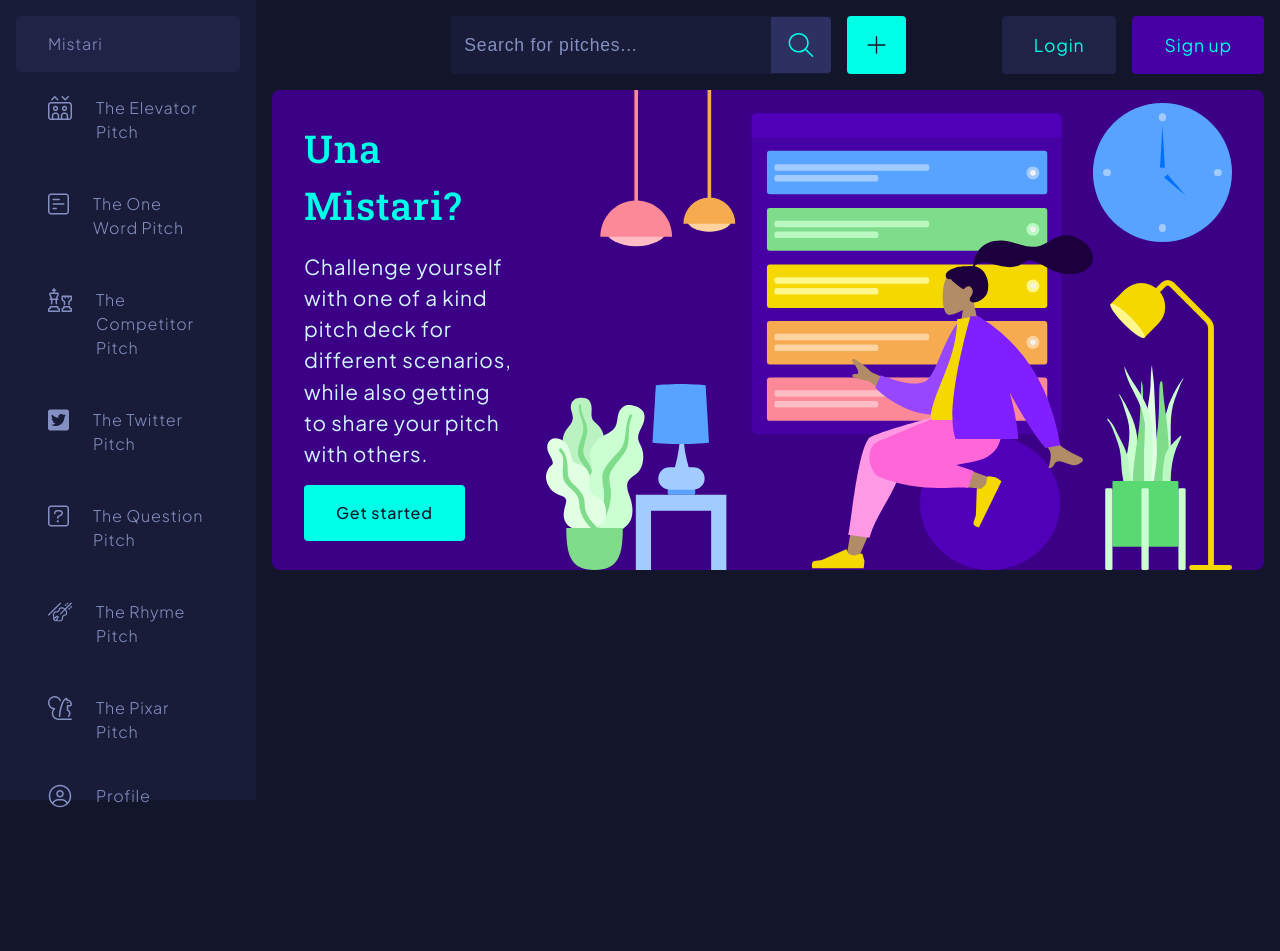
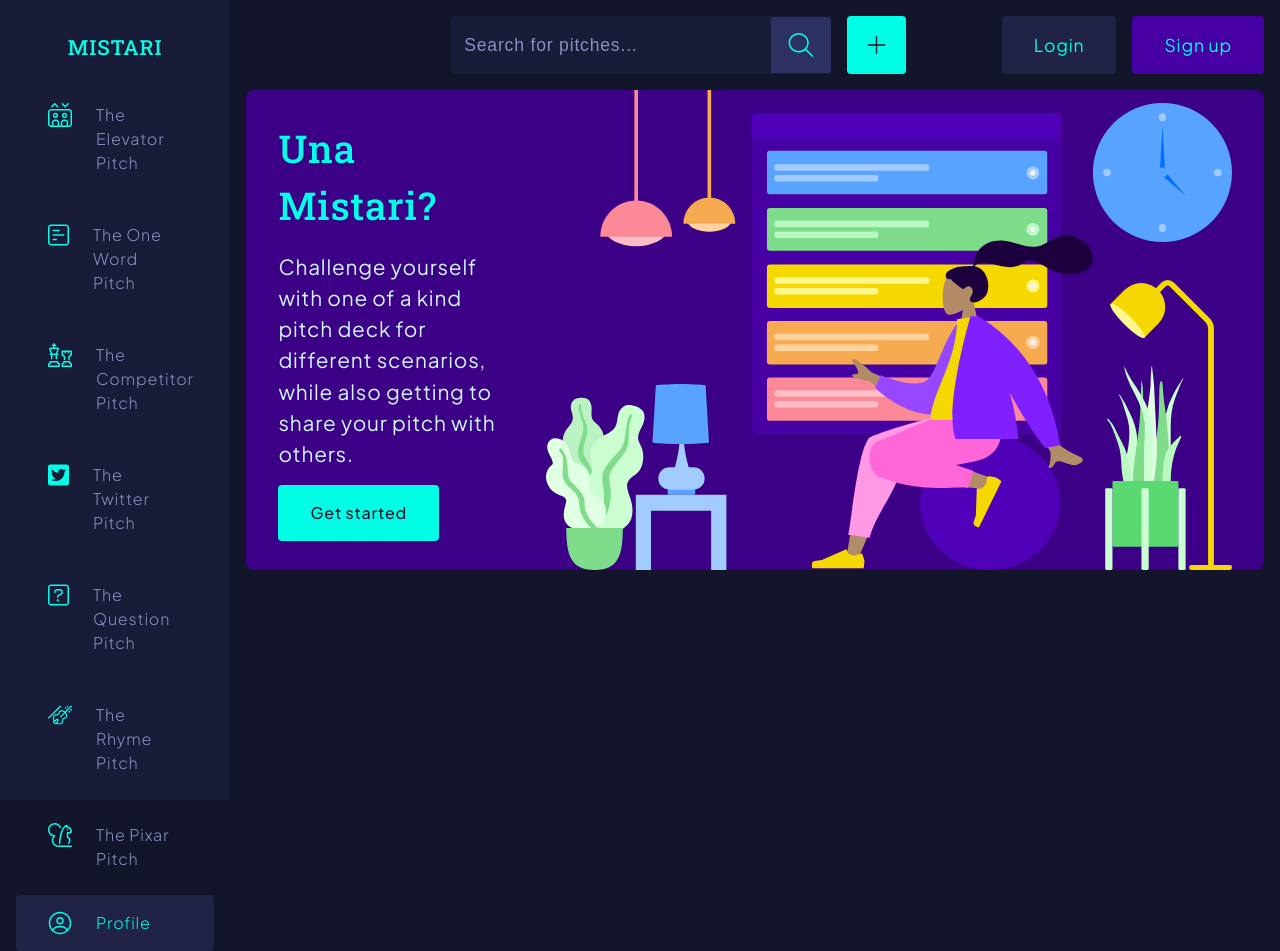
Before and after one commit to devmiano/mistari, a Flask app: page / in a window 1280 px wide. Before the commit the page ends 808 px from the top, so only its background shows below. Run offline with Flask 2, Linux system fonts and the light colour scheme.

Commit message:
rectified sidebar styling

```diff
--- a/app/assets/sass/global.scss
+++ b/app/assets/sass/global.scss
@@ -15,7 +15,6 @@
 
 @mixin link {
   padding: 1rem 2rem;
-  color: $text-light;
   font-weight: 300;
   font-family: $plus;
   text-decoration: none;
@@ -31,7 +30,7 @@
   .sidebar {
     @include col;
     top: 0;
-    width: 20%;
+    width: 18%;
     z-index: 100;
     height: 100vh;
     padding: 1rem;
@@ -43,8 +42,15 @@
     .nav-brand {
       @include link;
       width: 100%;
+      color: $primary;
+      font-weight: 500;
+      font-size: 1.3rem;
+      font-family: $roboto;
+      text-transform: uppercase;
+      text-align: center;
 
       &:hover {
+        color: $primary;
         border-radius: 0.25rem;
         background-color: $text-dark;
       }
@@ -57,8 +63,10 @@
         @include link;
         width: 100%;
         margin: 0.5rem 0;
+        color: $text-light;
 
         &:hover {
+          color: $primary;
           border-radius: 0.25rem;
           background-color: $text-dark;
         }
@@ -76,8 +84,10 @@
       @include row;
       @include link;
       width: 100%;
+      color: $text-light;
 
       &:hover {
+        color: $primary;
         border-radius: 0.25rem;
         background-color: $text-dark;
       }
@@ -94,7 +104,7 @@
 
   .container {
     @include col;
-    width: 80%;
+    width: 82%;
     padding: 1rem;
     overflow: auto;
     color: $text-light;
@@ -146,6 +156,7 @@
 }
 
 .active {
+  color: $primary !important;
   border-radius: 0.25rem;
   background-color: $text-dark;
 }
--- a/app/assets/styles/global.css
+++ b/app/assets/styles/global.css
@@ -70,19 +70,19 @@
         ::-webkit-scrollbar-thumb:hover {
           background: #00ffe7; }
 
-          @media -sass-debug-info{filename{font-family:file\:\/\/\/home\/devmiano\/builds\/moringa\/mistari\/app\/assets\/sass\/global\.scss}line{font-family:\0000325}}
+          @media -sass-debug-info{filename{font-family:file\:\/\/\/home\/devmiano\/builds\/moringa\/mistari\/app\/assets\/sass\/global\.scss}line{font-family:\0000324}}
           .app {
             width: 100%;
             margin: 0 auto;
             display: flex;
             flex-direction: row; }
-            @media -sass-debug-info{filename{font-family:file\:\/\/\/home\/devmiano\/builds\/moringa\/mistari\/app\/assets\/sass\/global\.scss}line{font-family:\0000330}}
+            @media -sass-debug-info{filename{font-family:file\:\/\/\/home\/devmiano\/builds\/moringa\/mistari\/app\/assets\/sass\/global\.scss}line{font-family:\0000329}}
             .app .sidebar {
               display: flex;
               align-items: center;
               flex-direction: column;
               top: 0;
-              width: 20%;
+              width: 18%;
               z-index: 100;
               height: 100vh;
               padding: 1rem;
@@ -90,80 +90,88 @@
               align-items: center;
               justify-content: space-between;
               background-color: #191c38; }
-              @media -sass-debug-info{filename{font-family:file\:\/\/\/home\/devmiano\/builds\/moringa\/mistari\/app\/assets\/sass\/global\.scss}line{font-family:\0000341}}
+              @media -sass-debug-info{filename{font-family:file\:\/\/\/home\/devmiano\/builds\/moringa\/mistari\/app\/assets\/sass\/global\.scss}line{font-family:\0000340}}
               .app .sidebar .nav-brand {
                 padding: 1rem 2rem;
-                color: #8490c2;
                 font-weight: 300;
                 font-family: 'Plus Jakarta Sans', sans-serif;
                 text-decoration: none;
                 letter-spacing: 0.05rem;
-                width: 100%; }
-                @media -sass-debug-info{filename{font-family:file\:\/\/\/home\/devmiano\/builds\/moringa\/mistari\/app\/assets\/sass\/global\.scss}line{font-family:\0000344}}
+                width: 100%;
+                color: #00ffe7;
+                font-weight: 500;
+                font-size: 1.3rem;
+                font-family: 'Roboto Slab', serif;
+                text-transform: uppercase;
+                text-align: center; }
+                @media -sass-debug-info{filename{font-family:file\:\/\/\/home\/devmiano\/builds\/moringa\/mistari\/app\/assets\/sass\/global\.scss}line{font-family:\0000349}}
                 .app .sidebar .nav-brand:hover {
+                  color: #00ffe7;
                   border-radius: 0.25rem;
                   background-color: #202346; }
-              @media -sass-debug-info{filename{font-family:file\:\/\/\/home\/devmiano\/builds\/moringa\/mistari\/app\/assets\/sass\/global\.scss}line{font-family:\0000350}}
+              @media -sass-debug-info{filename{font-family:file\:\/\/\/home\/devmiano\/builds\/moringa\/mistari\/app\/assets\/sass\/global\.scss}line{font-family:\0000356}}
               .app .sidebar .navbar {
                 display: flex;
                 align-items: center;
                 flex-direction: column;
                 width: 100%; }
-                @media -sass-debug-info{filename{font-family:file\:\/\/\/home\/devmiano\/builds\/moringa\/mistari\/app\/assets\/sass\/global\.scss}line{font-family:\0000352}}
+                @media -sass-debug-info{filename{font-family:file\:\/\/\/home\/devmiano\/builds\/moringa\/mistari\/app\/assets\/sass\/global\.scss}line{font-family:\0000358}}
                 .app .sidebar .navbar .nav-link {
                   display: flex;
                   flex-direction: row;
                   padding: 1rem 2rem;
-                  color: #8490c2;
                   font-weight: 300;
                   font-family: 'Plus Jakarta Sans', sans-serif;
                   text-decoration: none;
                   letter-spacing: 0.05rem;
                   width: 100%;
-                  margin: 0.5rem 0; }
-                  @media -sass-debug-info{filename{font-family:file\:\/\/\/home\/devmiano\/builds\/moringa\/mistari\/app\/assets\/sass\/global\.scss}line{font-family:\0000357}}
+                  margin: 0.5rem 0;
+                  color: #8490c2; }
+                  @media -sass-debug-info{filename{font-family:file\:\/\/\/home\/devmiano\/builds\/moringa\/mistari\/app\/assets\/sass\/global\.scss}line{font-family:\0000364}}
                   .app .sidebar .navbar .nav-link:hover {
+                    color: #00ffe7;
                     border-radius: 0.25rem;
                     background-color: #202346; }
-                    @media -sass-debug-info{filename{font-family:file\:\/\/\/home\/devmiano\/builds\/moringa\/mistari\/app\/assets\/sass\/global\.scss}line{font-family:\0000362}}
+                    @media -sass-debug-info{filename{font-family:file\:\/\/\/home\/devmiano\/builds\/moringa\/mistari\/app\/assets\/sass\/global\.scss}line{font-family:\0000370}}
                     .app .sidebar .navbar .nav-link .nav-icon {
                       width: 1.5rem;
                       height: 1.5rem; }
-                      @media -sass-debug-info{filename{font-family:file\:\/\/\/home\/devmiano\/builds\/moringa\/mistari\/app\/assets\/sass\/global\.scss}line{font-family:\0000366}}
+                      @media -sass-debug-info{filename{font-family:file\:\/\/\/home\/devmiano\/builds\/moringa\/mistari\/app\/assets\/sass\/global\.scss}line{font-family:\0000374}}
                       .app .sidebar .navbar .nav-link .nav-text {
                         margin-left: 1.5rem; }
-              @media -sass-debug-info{filename{font-family:file\:\/\/\/home\/devmiano\/builds\/moringa\/mistari\/app\/assets\/sass\/global\.scss}line{font-family:\0000373}}
+              @media -sass-debug-info{filename{font-family:file\:\/\/\/home\/devmiano\/builds\/moringa\/mistari\/app\/assets\/sass\/global\.scss}line{font-family:\0000381}}
               .app .sidebar .nav-cta {
                 display: flex;
                 flex-direction: row;
                 padding: 1rem 2rem;
-                color: #8490c2;
                 font-weight: 300;
                 font-family: 'Plus Jakarta Sans', sans-serif;
                 text-decoration: none;
                 letter-spacing: 0.05rem;
-                width: 100%; }
-                @media -sass-debug-info{filename{font-family:file\:\/\/\/home\/devmiano\/builds\/moringa\/mistari\/app\/assets\/sass\/global\.scss}line{font-family:\0000377}}
+                width: 100%;
+                color: #8490c2; }
+                @media -sass-debug-info{filename{font-family:file\:\/\/\/home\/devmiano\/builds\/moringa\/mistari\/app\/assets\/sass\/global\.scss}line{font-family:\0000386}}
                 .app .sidebar .nav-cta:hover {
+                  color: #00ffe7;
                   border-radius: 0.25rem;
                   background-color: #202346; }
-                  @media -sass-debug-info{filename{font-family:file\:\/\/\/home\/devmiano\/builds\/moringa\/mistari\/app\/assets\/sass\/global\.scss}line{font-family:\0000382}}
+                  @media -sass-debug-info{filename{font-family:file\:\/\/\/home\/devmiano\/builds\/moringa\/mistari\/app\/assets\/sass\/global\.scss}line{font-family:\0000392}}
                   .app .sidebar .nav-cta .nav-icon {
                     width: 1.5rem;
                     height: 1.5rem; }
-                    @media -sass-debug-info{filename{font-family:file\:\/\/\/home\/devmiano\/builds\/moringa\/mistari\/app\/assets\/sass\/global\.scss}line{font-family:\0000386}}
+                    @media -sass-debug-info{filename{font-family:file\:\/\/\/home\/devmiano\/builds\/moringa\/mistari\/app\/assets\/sass\/global\.scss}line{font-family:\0000396}}
                     .app .sidebar .nav-cta .nav-text {
                       margin-left: 1.5rem; }
-            @media -sass-debug-info{filename{font-family:file\:\/\/\/home\/devmiano\/builds\/moringa\/mistari\/app\/assets\/sass\/global\.scss}line{font-family:\0000394}}
+            @media -sass-debug-info{filename{font-family:file\:\/\/\/home\/devmiano\/builds\/moringa\/mistari\/app\/assets\/sass\/global\.scss}line{font-family:\00003104}}
             .app .container {
               display: flex;
               align-items: center;
               flex-direction: column;
-              width: 80%;
+              width: 82%;
               padding: 1rem;
               overflow: auto;
               color: #8490c2; }
-              @media -sass-debug-info{filename{font-family:file\:\/\/\/home\/devmiano\/builds\/moringa\/mistari\/app\/assets\/sass\/global\.scss}line{font-family:\00003100}}
+              @media -sass-debug-info{filename{font-family:file\:\/\/\/home\/devmiano\/builds\/moringa\/mistari\/app\/assets\/sass\/global\.scss}line{font-family:\00003110}}
               .app .container .hero {
                 display: flex;
                 flex-direction: row;
@@ -173,7 +181,7 @@
                 justify-content: space-between;
                 background-color: #3b0086;
                 border-radius: 0.5rem; }
-                @media -sass-debug-info{filename{font-family:file\:\/\/\/home\/devmiano\/builds\/moringa\/mistari\/app\/assets\/sass\/global\.scss}line{font-family:\00003108}}
+                @media -sass-debug-info{filename{font-family:file\:\/\/\/home\/devmiano\/builds\/moringa\/mistari\/app\/assets\/sass\/global\.scss}line{font-family:\00003118}}
                 .app .container .hero .hero-content {
                   display: flex;
                   align-items: center;
@@ -181,14 +189,14 @@
                   height: auto;
                   padding: 2rem;
                   align-items: flex-start; }
-                  @media -sass-debug-info{filename{font-family:file\:\/\/\/home\/devmiano\/builds\/moringa\/mistari\/app\/assets\/sass\/global\.scss}line{font-family:\00003113}}
+                  @media -sass-debug-info{filename{font-family:file\:\/\/\/home\/devmiano\/builds\/moringa\/mistari\/app\/assets\/sass\/global\.scss}line{font-family:\00003123}}
                   .app .container .hero .hero-content .hero-title {
                     color: #00ffe7;
                     font-weight: 500;
                     font-size: 2.4rem;
                     font-family: 'Roboto Slab', serif;
                     letter-spacing: 0.05rem; }
-                    @media -sass-debug-info{filename{font-family:file\:\/\/\/home\/devmiano\/builds\/moringa\/mistari\/app\/assets\/sass\/global\.scss}line{font-family:\00003120}}
+                    @media -sass-debug-info{filename{font-family:file\:\/\/\/home\/devmiano\/builds\/moringa\/mistari\/app\/assets\/sass\/global\.scss}line{font-family:\00003130}}
                     .app .container .hero .hero-content .hero-text {
                       color: #d1f5ff;
                       margin: 1rem 0;
@@ -196,10 +204,9 @@
                       font-size: 1.3rem;
                       font-family: 'Plus Jakarta Sans', sans-serif;
                       letter-spacing: 0.05rem; }
-                      @media -sass-debug-info{filename{font-family:file\:\/\/\/home\/devmiano\/builds\/moringa\/mistari\/app\/assets\/sass\/global\.scss}line{font-family:\00003128}}
+                      @media -sass-debug-info{filename{font-family:file\:\/\/\/home\/devmiano\/builds\/moringa\/mistari\/app\/assets\/sass\/global\.scss}line{font-family:\00003138}}
                       .app .container .hero .hero-content .hero-cta {
                         padding: 1rem 2rem;
-                        color: #8490c2;
                         font-weight: 300;
                         font-family: 'Plus Jakarta Sans', sans-serif;
                         text-decoration: none;
@@ -208,17 +215,18 @@
                         font-weight: 500;
                         border-radius: 0.25rem;
                         background-color: #00ffe7; }
-                @media -sass-debug-info{filename{font-family:file\:\/\/\/home\/devmiano\/builds\/moringa\/mistari\/app\/assets\/sass\/global\.scss}line{font-family:\00003137}}
+                @media -sass-debug-info{filename{font-family:file\:\/\/\/home\/devmiano\/builds\/moringa\/mistari\/app\/assets\/sass\/global\.scss}line{font-family:\00003147}}
                 .app .container .hero .hero-image {
                   margin-right: 2rem;
                   height: 30rem; }
 
-  @media -sass-debug-info{filename{font-family:file\:\/\/\/home\/devmiano\/builds\/moringa\/mistari\/app\/assets\/sass\/global\.scss}line{font-family:\00003148}}
+  @media -sass-debug-info{filename{font-family:file\:\/\/\/home\/devmiano\/builds\/moringa\/mistari\/app\/assets\/sass\/global\.scss}line{font-family:\00003158}}
   .active {
+    color: #00ffe7 !important;
     border-radius: 0.25rem;
     background-color: #202346; }
 
-    @media -sass-debug-info{filename{font-family:file\:\/\/\/home\/devmiano\/builds\/moringa\/mistari\/app\/assets\/sass\/global\.scss}line{font-family:\00003153}}
+    @media -sass-debug-info{filename{font-family:file\:\/\/\/home\/devmiano\/builds\/moringa\/mistari\/app\/assets\/sass\/global\.scss}line{font-family:\00003164}}
     .topbar {
       display: flex;
       flex-direction: row;
@@ -226,7 +234,7 @@
       align-items: center;
       padding-bottom: 1rem;
       justify-content: flex-end; }
-      @media -sass-debug-info{filename{font-family:file\:\/\/\/home\/devmiano\/builds\/moringa\/mistari\/app\/assets\/sass\/global\.scss}line{font-family:\00003159}}
+      @media -sass-debug-info{filename{font-family:file\:\/\/\/home\/devmiano\/builds\/moringa\/mistari\/app\/assets\/sass\/global\.scss}line{font-family:\00003170}}
       .topbar .bar-search {
         display: flex;
         flex-direction: row;
@@ -234,7 +242,7 @@
         align-items: center;
         background-color: #191c38;
         border-radius: 0.25rem 0 0 0.25rem; }
-        @media -sass-debug-info{filename{font-family:file\:\/\/\/home\/devmiano\/builds\/moringa\/mistari\/app\/assets\/sass\/global\.scss}line{font-family:\00003165}}
+        @media -sass-debug-info{filename{font-family:file\:\/\/\/home\/devmiano\/builds\/moringa\/mistari\/app\/assets\/sass\/global\.scss}line{font-family:\00003176}}
         .topbar .bar-search .search {
           width: 20rem;
           border: none;
@@ -245,13 +253,12 @@
           padding-left: 0.8rem;
           letter-spacing: 0.05rem;
           background: transparent; }
-          @media -sass-debug-info{filename{font-family:file\:\/\/\/home\/devmiano\/builds\/moringa\/mistari\/app\/assets\/sass\/global\.scss}line{font-family:\00003175}}
+          @media -sass-debug-info{filename{font-family:file\:\/\/\/home\/devmiano\/builds\/moringa\/mistari\/app\/assets\/sass\/global\.scss}line{font-family:\00003186}}
           .topbar .bar-search .search::placeholder {
             color: #8490c2; }
-        @media -sass-debug-info{filename{font-family:file\:\/\/\/home\/devmiano\/builds\/moringa\/mistari\/app\/assets\/sass\/global\.scss}line{font-family:\00003180}}
+        @media -sass-debug-info{filename{font-family:file\:\/\/\/home\/devmiano\/builds\/moringa\/mistari\/app\/assets\/sass\/global\.scss}line{font-family:\00003191}}
         .topbar .bar-search .bar-btn {
           padding: 1rem 2rem;
-          color: #8490c2;
           font-weight: 300;
           font-family: 'Plus Jakarta Sans', sans-serif;
           text-decoration: none;
@@ -261,14 +268,13 @@
           cursor: pointer;
           background-color: #2d3162;
           border-radius: 0 0.25rem 0.25rem 0; }
-          @media -sass-debug-info{filename{font-family:file\:\/\/\/home\/devmiano\/builds\/moringa\/mistari\/app\/assets\/sass\/global\.scss}line{font-family:\00003186}}
+          @media -sass-debug-info{filename{font-family:file\:\/\/\/home\/devmiano\/builds\/moringa\/mistari\/app\/assets\/sass\/global\.scss}line{font-family:\00003197}}
           .topbar .bar-search .bar-btn .bar-icon {
             width: 1.7rem;
             height: 1.5rem; }
-      @media -sass-debug-info{filename{font-family:file\:\/\/\/home\/devmiano\/builds\/moringa\/mistari\/app\/assets\/sass\/global\.scss}line{font-family:\00003195}}
+      @media -sass-debug-info{filename{font-family:file\:\/\/\/home\/devmiano\/builds\/moringa\/mistari\/app\/assets\/sass\/global\.scss}line{font-family:\00003206}}
       .topbar .bar-add {
         padding: 1rem 2rem;
-        color: #8490c2;
         font-weight: 300;
         font-family: 'Plus Jakarta Sans', sans-serif;
         text-decoration: none;
@@ -284,20 +290,19 @@
         border-radius: 0.25rem;
         justify-content: center;
         background-color: #00ffe7; }
-        @media -sass-debug-info{filename{font-family:file\:\/\/\/home\/devmiano\/builds\/moringa\/mistari\/app\/assets\/sass\/global\.scss}line{font-family:\00003206}}
+        @media -sass-debug-info{filename{font-family:file\:\/\/\/home\/devmiano\/builds\/moringa\/mistari\/app\/assets\/sass\/global\.scss}line{font-family:\00003217}}
         .topbar .bar-add .add-icon {
           width: 1.7rem;
           height: 1.4rem; }
-      @media -sass-debug-info{filename{font-family:file\:\/\/\/home\/devmiano\/builds\/moringa\/mistari\/app\/assets\/sass\/global\.scss}line{font-family:\00003213}}
+      @media -sass-debug-info{filename{font-family:file\:\/\/\/home\/devmiano\/builds\/moringa\/mistari\/app\/assets\/sass\/global\.scss}line{font-family:\00003224}}
       .topbar .bar-links {
         display: flex;
         flex-direction: row;
         margin-left: 5rem;
         align-items: center; }
-        @media -sass-debug-info{filename{font-family:file\:\/\/\/home\/devmiano\/builds\/moringa\/mistari\/app\/assets\/sass\/global\.scss}line{font-family:\00003216}}
+        @media -sass-debug-info{filename{font-family:file\:\/\/\/home\/devmiano\/builds\/moringa\/mistari\/app\/assets\/sass\/global\.scss}line{font-family:\00003227}}
         .topbar .bar-links .bar-user {
           padding: 1rem 2rem;
-          color: #8490c2;
           font-weight: 300;
           font-family: 'Plus Jakarta Sans', sans-serif;
           text-decoration: none;
@@ -308,10 +313,9 @@
           border-radius: 0.25rem;
           letter-spacing: 0.05rem;
           background-color: #00ffe7; }
-          @media -sass-debug-info{filename{font-family:file\:\/\/\/home\/devmiano\/builds\/moringa\/mistari\/app\/assets\/sass\/global\.scss}line{font-family:\00003225}}
+          @media -sass-debug-info{filename{font-family:file\:\/\/\/home\/devmiano\/builds\/moringa\/mistari\/app\/assets\/sass\/global\.scss}line{font-family:\00003236}}
           .topbar .bar-links .bar-logout {
             padding: 1rem 2rem;
-            color: #8490c2;
             font-weight: 300;
             font-family: 'Plus Jakarta Sans', sans-serif;
             text-decoration: none;
@@ -323,10 +327,9 @@
             border-radius: 0.25rem;
             background-color: #191c38;
             letter-spacing: 0.05rem; }
-            @media -sass-debug-info{filename{font-family:file\:\/\/\/home\/devmiano\/builds\/moringa\/mistari\/app\/assets\/sass\/global\.scss}line{font-family:\00003235}}
+            @media -sass-debug-info{filename{font-family:file\:\/\/\/home\/devmiano\/builds\/moringa\/mistari\/app\/assets\/sass\/global\.scss}line{font-family:\00003246}}
             .topbar .bar-links .bar-login {
               padding: 1rem 2rem;
-              color: #8490c2;
               font-weight: 300;
               font-family: 'Plus Jakarta Sans', sans-serif;
               text-decoration: none;
@@ -338,10 +341,9 @@
               border-radius: 0.25rem;
               letter-spacing: 0.05rem;
               background-color: #202346; }
-              @media -sass-debug-info{filename{font-family:file\:\/\/\/home\/devmiano\/builds\/moringa\/mistari\/app\/assets\/sass\/global\.scss}line{font-family:\00003245}}
+              @media -sass-debug-info{filename{font-family:file\:\/\/\/home\/devmiano\/builds\/moringa\/mistari\/app\/assets\/sass\/global\.scss}line{font-family:\00003256}}
               .topbar .bar-links .bar-signup {
                 padding: 1rem 2rem;
-                color: #8490c2;
                 font-weight: 300;
                 font-family: 'Plus Jakarta Sans', sans-serif;
                 text-decoration: none;
--- a/app/templates/base.html
+++ b/app/templates/base.html
@@ -16,8 +16,8 @@
     <script src="https://ajax.googleapis.com/ajax/libs/jquery/3.6.0/jquery.min.js"></script>
     <script>
       $(document).ready(function () {
-        $('nav-link, nav-cta, nav-brand').click(function (e) {
-          $('nav-link, nav-cta, nav-brand').removeClass('active');
+        $('nav-link, nav-cta').click(function (e) {
+          $('nav-link, nav-cta').removeClass('active');
           $(this).addClass('active');
         });
       });
--- a/app/templates/sidebar.html
+++ b/app/templates/sidebar.html
@@ -1,5 +1,5 @@
 <section class="sidebar">
-  <a href="/" class="nav-brand active">{{title}}</a>
+  <a href="/" class="nav-brand">{{title}}</a>
   <nav class="navbar">
     <a href="/elevator" class="nav-link">
       <img class="nav-icon" src="../assets/icons/elevator.svg" alt="" />
@@ -31,7 +31,7 @@
       <p class="nav-text">The Pixar Pitch</p></a
     >
   </nav>
-  <a href="/profile" class="nav-cta">
+  <a href="/profile" class="nav-cta active">
     <img class="nav-icon" src="../assets/icons/user.svg" alt="" />
     <p class="nav-text">Profile</p>
   </a>
```
Also changed, not shown: app/assets/icons/competitor.svg, app/assets/icons/elevator.svg, app/assets/icons/pixar.svg, app/assets/icons/question.svg, app/assets/icons/rhyme.svg, app/assets/icons/twitter-alt.svg, app/assets/icons/twitter.svg, app/assets/icons/user.svg, app/assets/icons/word.svg.
